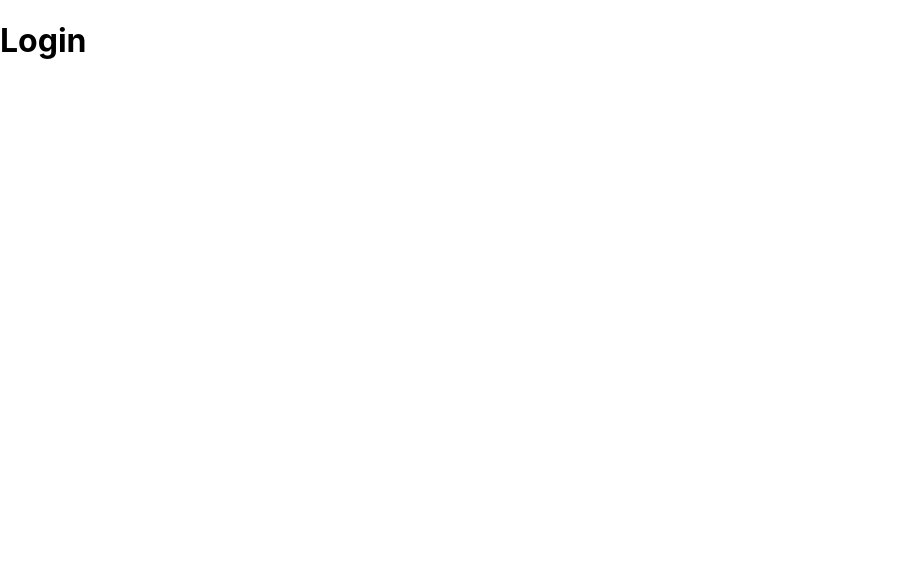
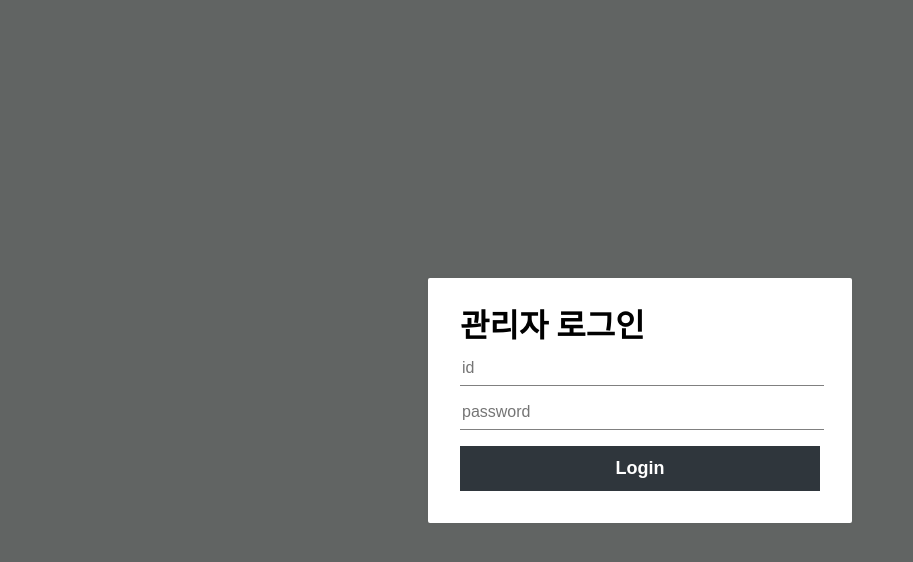
Before and after one commit to GIST-Petition-Site-Project/GIST-Petition-Admin, a React (Create React App) app: page /login in a window 1280 px wide. Shown: the top 562 px of the page, without its empty margins (0-913 px from the left). Built offline with nearby package versions, Linux system fonts and the light colour scheme.

Commit message:
feat: login page publish (#2)
* design: VAC 패턴 적용 및 디버거 사용

* add: styled-components, types, reset

* design: palette 상수로 관리

* feat: styles 폴더alias 등록

* design: Global reset

* design: Login 퍼블리싱

```diff
--- a/package.json
+++ b/package.json
@@ -11,11 +11,14 @@
     "@types/node": "^16.7.13",
     "@types/react": "^17.0.20",
     "@types/react-dom": "^17.0.9",
+    "@types/styled-components": "^5.1.22",
     "axios": "^0.25.0",
     "react": "^17.0.2",
     "react-dom": "^17.0.2",
     "react-router-dom": "^6.2.1",
     "react-scripts": "5.0.0",
+    "styled-components": "^5.3.3",
+    "styled-reset": "^4.3.4",
     "typescript": "^4.4.2",
     "web-vitals": "^2.1.0"
   },
--- a/src/App.tsx
+++ b/src/App.tsx
@@ -1,10 +1,11 @@
 // import React from 'react';
-import './App.css';
+import { GlobalStyle } from './styles/globalStyle';
 import MainRouter from '@routes/MainRouter';
 
 const App = (): JSX.Element => {
   return (
     <>
+      <GlobalStyle />
       <MainRouter />
     </>
   );
--- /dev/null
+++ b/src/presentation/components/LoginForm/LoginForm.tsx
@@ -0,0 +1,12 @@
+import { VAC, VACInput } from 'react-vac';
+import VLoginForm from './VLoginForm';
+const LoginForm = (): JSX.Element => {
+  return (
+    <>
+      <VLoginForm />
+      {/* <VACInput name="VLoginForm" /> */}
+    </>
+  );
+};
+
+export default LoginForm;
--- /dev/null
+++ b/src/presentation/components/LoginForm/VLoginForm.tsx
@@ -0,0 +1,28 @@
+import SButton from '@components/common/Button';
+import { SInput, LoginFormBlock } from './style';
+import { FormEvent } from 'react';
+
+const onSubmit = (e: FormEvent<HTMLFormElement>) => {
+  console.log(e.target);
+};
+
+const onClick = () => {
+  console.log('onClick');
+};
+
+const VLoginForm = (): JSX.Element => {
+  return (
+    <LoginFormBlock>
+      <h3>관리자 로그인</h3>
+      <form onSubmit={onSubmit}>
+        <SInput autoComplete="username" name="username" placeholder="id" />
+        <SInput autoComplete="new-password" name="password" placeholder="password" type="password" />
+      </form>
+      <SButton primary full style={{ marginTop: '1rem' }} onClick={onClick}>
+        Login
+      </SButton>
+    </LoginFormBlock>
+  );
+};
+
+export default VLoginForm;
--- /dev/null
+++ b/src/presentation/components/LoginForm/style.ts
@@ -0,0 +1,29 @@
+import styled from 'styled-components';
+
+const LoginFormBlock = styled.div`
+  h3 {
+    font-size: 2rem;
+    font-weight: bold;
+    margin: 0;
+    color: black;
+    margin-bottom: 1rem;
+  }
+`;
+
+const SInput = styled.input`
+  font-size: 1rem;
+  border: none;
+  border-bottom: 1px solid gray;
+  padding-bottom: 0.5rem;
+  outline: none;
+  width: 100%;
+  &.focus {
+    color: $oc-teal-7;
+    border-bottom: 1px solid gray;
+  }
+  & + & {
+    margin-top: 1rem;
+  }
+`;
+
+export { LoginFormBlock, SInput };
--- /dev/null
+++ b/src/presentation/components/common/Button.ts
@@ -0,0 +1,39 @@
+import styled, { css } from 'styled-components';
+import palette from '@styles/palette';
+interface ButtonProps {
+  full?: boolean;
+  primary?: boolean;
+}
+const SButton = styled.button<ButtonProps>`
+  border: none;
+  border-radius: 0px;
+  font-size: 1rem;
+  font-weight: bold;
+  padding: 0.25rem 1rem;
+  color: white;
+  outline: none;
+  cursor: pointer;
+
+  background: ${palette.gray[0]};
+  &:hover {
+    background: ${palette.gray[0]};
+  }
+  ${(props) =>
+    props?.full &&
+    css`
+      padding-top: 0.75rem;
+      padding-bottom: 0.75rem;
+      width: 100%;
+      font-size: 1.125rem;
+    `}
+  ${(props) =>
+    props?.primary &&
+    css`
+      backgorund: ${palette.primary};
+      &:hover {
+        background: ${palette.primary};
+      }
+    `}
+`;
+
+export default SButton;
--- a/src/presentation/pages/Login.tsx
+++ b/src/presentation/pages/Login.tsx
@@ -1,9 +1,14 @@
-const LoginPage = () => {
+import LoginForm from '@components/LoginForm/LoginForm';
+import { LoginTemplateBlock, WhiteBox } from './style';
+
+const Login = () => {
   return (
-    <>
-      <h1>Login</h1>
-    </>
+    <LoginTemplateBlock>
+      <WhiteBox>
+        <LoginForm />
+      </WhiteBox>
+    </LoginTemplateBlock>
   );
 };
 
-export default LoginPage;
+export default Login;
--- /dev/null
+++ b/src/presentation/pages/style.ts
@@ -0,0 +1,32 @@
+import styled from 'styled-components';
+import palette from '@styles/palette';
+
+const LoginTemplateBlock = styled.div`
+  position: absolute;
+  left: 0;
+  top: 0;
+  bottom: 0;
+  right: 0;
+  background: ${palette.gray[3]};
+  display: flex;
+  flex-direction: column;
+  justify-content: center;
+  align-items: center;
+`;
+
+const WhiteBox = styled.div`
+  .logo-area {
+    display: block;
+    padding-bottom: 2rem;
+    text-align: center;
+    font-weight: bold;
+    letter-spacing: 2px;
+  }
+  box-shadow: 0 0 8px rgba(0, 0, 0, 0.025);
+  padding: 2rem;
+  width: 360px;
+  background: white;
+  border-radius: 2px;
+`;
+
+export { LoginTemplateBlock, WhiteBox };
--- /dev/null
+++ b/src/styles/globalStyle.ts
@@ -0,0 +1,6 @@
+import { createGlobalStyle } from 'styled-components';
+import { reset } from 'styled-reset';
+
+export const GlobalStyle = createGlobalStyle`
+  ${reset}
+`;
--- /dev/null
+++ b/src/styles/palette.ts
@@ -0,0 +1,8 @@
+// source: https://yeun.github.io/open-color/
+
+const palette = {
+  primary: '#DF3127',
+  gray: ['#2F363C', '#384046', '#5A5E5D', '#616463'],
+};
+
+export default palette;
--- a/tsconfig.extend.json
+++ b/tsconfig.extend.json
@@ -9,7 +9,8 @@
       "@routes/*": ["src/presentation/routes/*"],
       "@api/*": ["src/infrastructure/api/*"],
       "@utils/*": ["src/application/utils/*"],
-      "@hooks/*": ["src/application/hooks/*"]
+      "@hooks/*": ["src/application/hooks/*"],
+      "@styles/*": ["src/styles/*"]
     }
   }
 }
```
Also changed, not shown: 1 other file (tests, documents, lock files or other folders).
